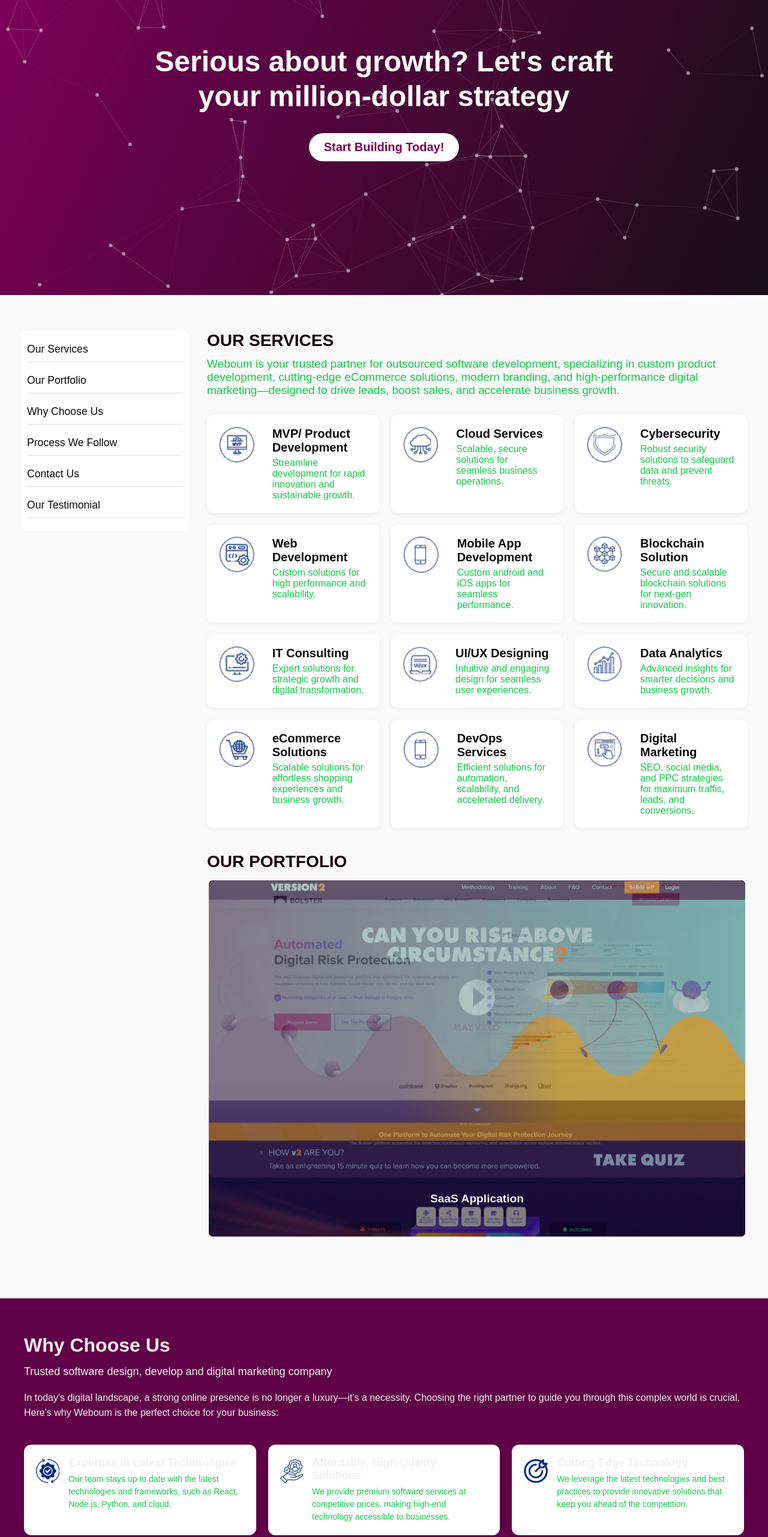
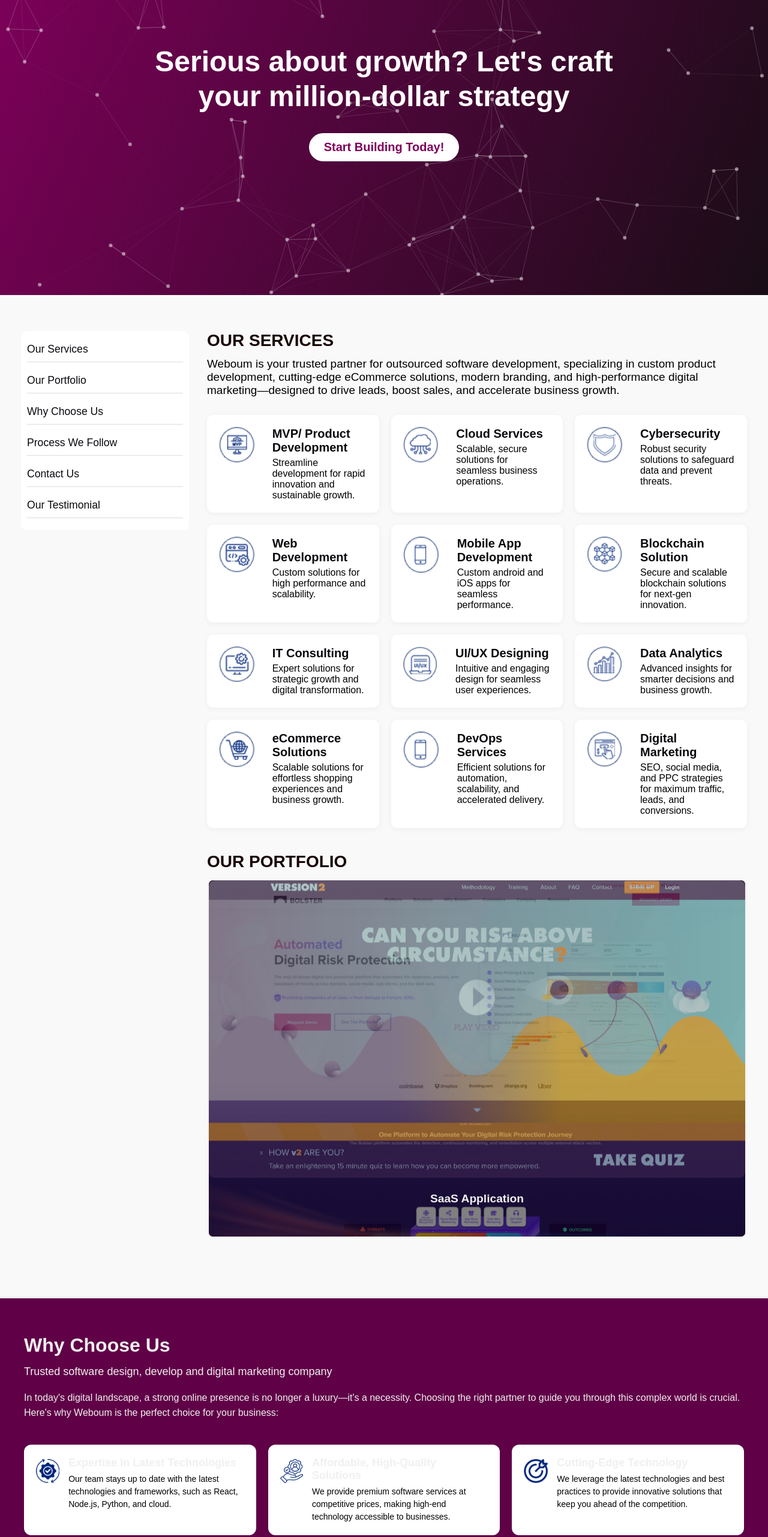
Before and after one commit to Ayush4290/WebOum_NextJs, a Next.js app: page / in a window 1280 px wide. Shown: the part 234-2797 px from the top of the page at 60% size. Built offline with nearby package versions, Linux system fonts and the light colour scheme.

Commit message:
fix issues

```diff
--- a/src/app/globals.css
+++ b/src/app/globals.css
@@ -31,7 +31,7 @@
   margin: 0 auto;
   padding: 0 15px;
   font-family: var(--font-family);
-  color: var(--primary-color);
+  color: black;
   box-sizing: border-box;
 }
 
@@ -94,7 +94,7 @@
 .section-desc {
   font-size: 19px;
   margin-bottom: 30px;
-  color: var(--secondary-color);
+  color: black;
   text-align: start;
 }
 
@@ -140,7 +140,7 @@
 
 .service-desc {
   font-size: 16px;
-  color: var(--secondary-color);
+  color: black;
 }
 
 /* Portfolio Section */
@@ -292,7 +292,7 @@
 
 .why-card-text {
   font-size: 14px;
-  color: var(--secondary-color);
+  color: black;
   line-height: 1.5;
 }
 
@@ -318,7 +318,7 @@
 
 .process-description {
   font-size: 16px;
-  color: var(--secondary-color);
+  color: black;
   margin-bottom: 40px;
   line-height: 1.6;
 }
--- a/src/app/request-a-quote/request_a_quote.css
+++ b/src/app/request-a-quote/request_a_quote.css
@@ -96,7 +96,7 @@
 
 .requestaQuote-option {
   display: flex;
-  align-items: start;
+  align-items: flex-start;
   gap: 0.5rem;
   font-size: 1rem;
   font-weight: 500;
--- a/src/components/footer.css
+++ b/src/components/footer.css
@@ -12,7 +12,7 @@
   border-top: 1px solid rgba(255, 255, 255, 0.1);
 }
 
-/* Main content layout */
+
 .footer-content {
   display: flex;
   justify-content: space-between;
@@ -53,7 +53,7 @@
   color: white;
 }
 
-/* Links and Services sections */
+
 .footer-links-section,
 .footer-services-section {
   flex: 1;
@@ -101,7 +101,6 @@
   color: var(--secondary-color);
 }
 
-/* Newsletter section */
 .footer-newsletter-section {
   flex: 1.5;
 }
@@ -138,7 +137,7 @@
   background-color: var(--secondary-color);
 }
 
-/* Social section */
+
 .social-section p {
   font-size: 1.2rem;
   margin-bottom: 0.5rem;
@@ -157,12 +156,11 @@
   height: 40px;
   background-color: white;
   border-radius: 50%;
-  color: rgb(162, 35, 35);
+  color: #800080;
   font-size: 1.2rem;
   transition: all 0.3s;
 }
 
-/* Footer copyright */
 .footer-copyright {
   text-align: center;
   padding-top: 2rem;
@@ -172,7 +170,7 @@
   color: white;
 }
 
-/* Responsive design */
+
 @media (max-width: 1024px) {
   .footer-content {
     flex-wrap: wrap;
--- a/src/data/home.json
+++ b/src/data/home.json
@@ -151,7 +151,7 @@
       "name": "Jill Cabana",
       "title": "CEO, Jill Melissa Corp, NY",
       "text": "I would highly recommend using Guru and for your web design needs. He offers a reliable and affordable service that never compromises quality.",
-      "image": "https://weboum.com/wp-content/uploads/2025/04/T-1.jpg",
+      "image": "https://weboum.com/wp-content/uploads/2025/04/T-6.jpg",
       "stars": 5
     },
     {
```
Also changed, not shown: src/app/hire-developer/hire-developer.css (+2 -14 lines), 1 other file (tests, documents, lock files or other folders).
